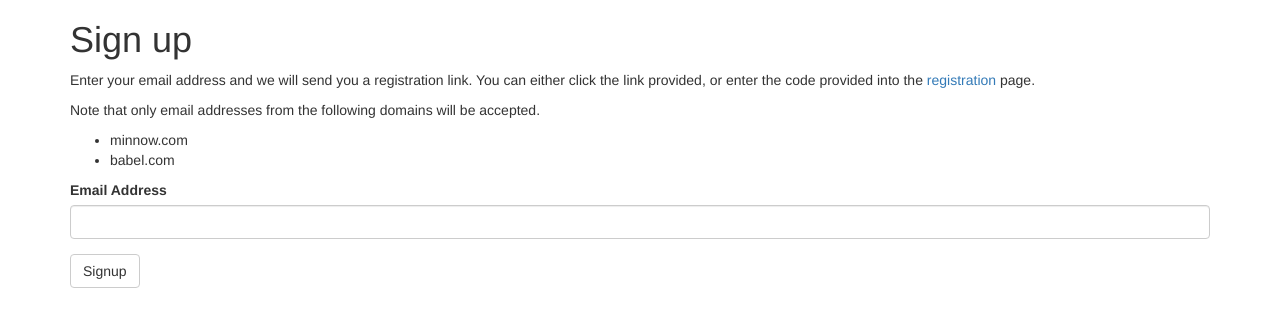
After one commit to colinnewell/Adventure-Insecure, a Flask app: template src/app/templates/auth/signup.html in a window 1280 px wide. The commit adds this page. Shown: the top 327 px of the page. Run offline with Flask 2, Linux system fonts and the light colour scheme; the template is opened without the code that fills it: values that come from a table or form of the project are taken from there, others are empty; some libraries are stand-ins or nearby versions.

Commit message:
Started to create signup template

```diff
--- a/src/app/auth/controllers.py
+++ b/src/app/auth/controllers.py
@@ -4,7 +4,7 @@ from flask import Blueprint, request, render_template, \
 from werkzeug import check_password_hash, generate_password_hash
 
 from app.auth.models import User
-from app.auth.forms import LoginForm
+from app.auth.forms import LoginForm, SignupForm
 
 auth = Blueprint('auth', __name__, url_prefix='/auth')
 
--- /dev/null
+++ b/src/app/templates/auth/signup.html
@@ -0,0 +1,21 @@
+{% extends "bootstrap/base.html" %}
+{% import "bootstrap/wtf.html" as wtf %}
+{% import "bootstrap/utils.html" as utils %}
+{% block title %}Sign up{% endblock %}
+{% block content %}
+<div class="container">
+<h1>Sign up</h1>
+<p>Enter your email address and we will send you a registration link.
+You can either click the link provided, or enter the code provided into
+the <a href="/auth/register">registration</a> page.
+</p>
+<p>Note that only email addresses from the following domains will be
+accepted.</p>
+<ul>
+    <li>minnow.com</li>
+    <li>babel.com</li>
+</ul>
+{{ utils.flashed_messages() }}
+{{ wtf.quick_form(form) }}
+</div>
+{% endblock %}
--- a/src/app/templates/index.html
+++ b/src/app/templates/index.html
@@ -46,7 +46,7 @@
             Use your company email address, personal email addresses can not be
             used to signup.
           </p>
-          <p><a class="btn btn-default" href="#" role="button">Signup &raquo;</a></p>
+          <p><a class="btn btn-default" href="/auth/signup" role="button">Signup &raquo;</a></p>
         </div>
         <div class="col-md-4">
           <h2>Brownbag sessions</h2>
```
